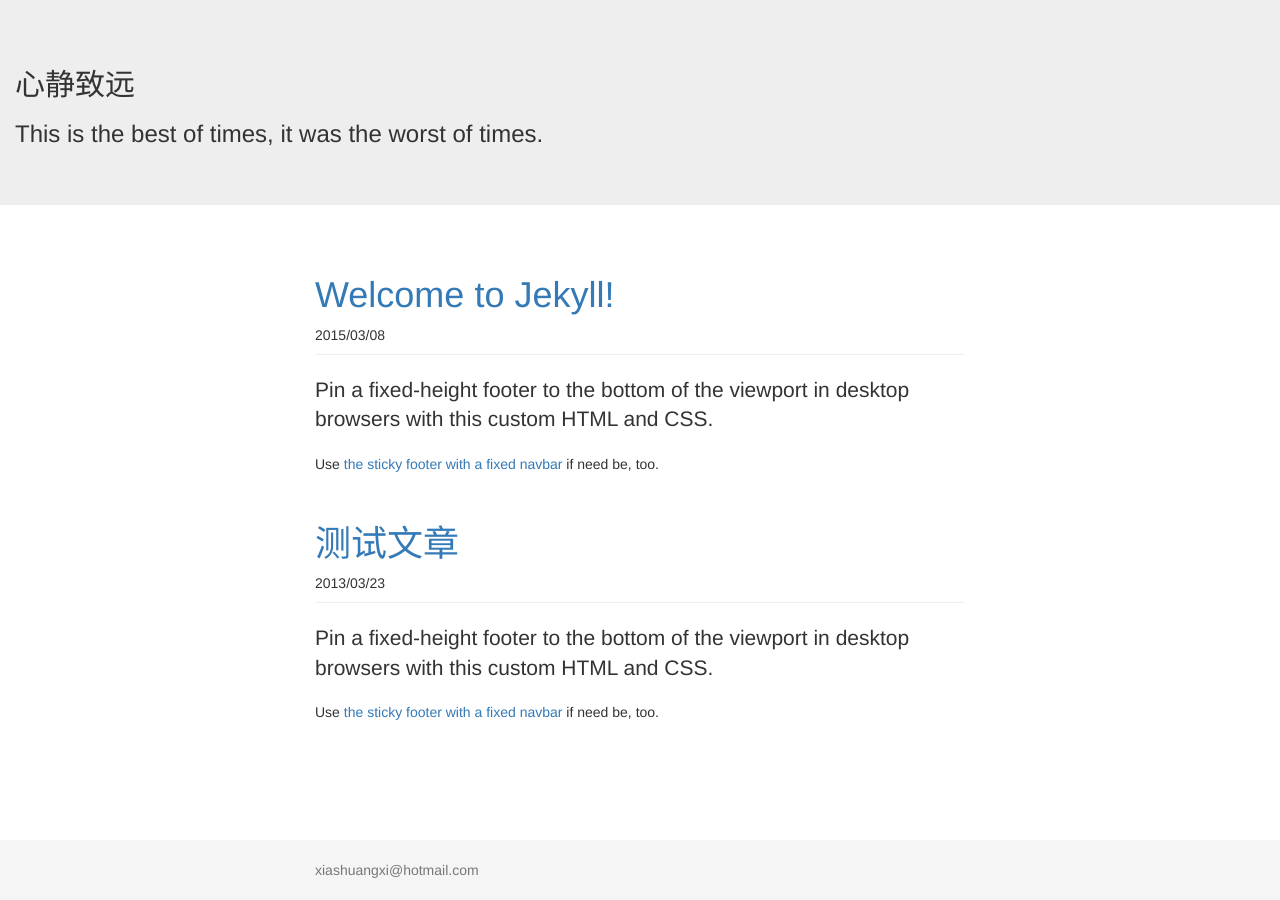
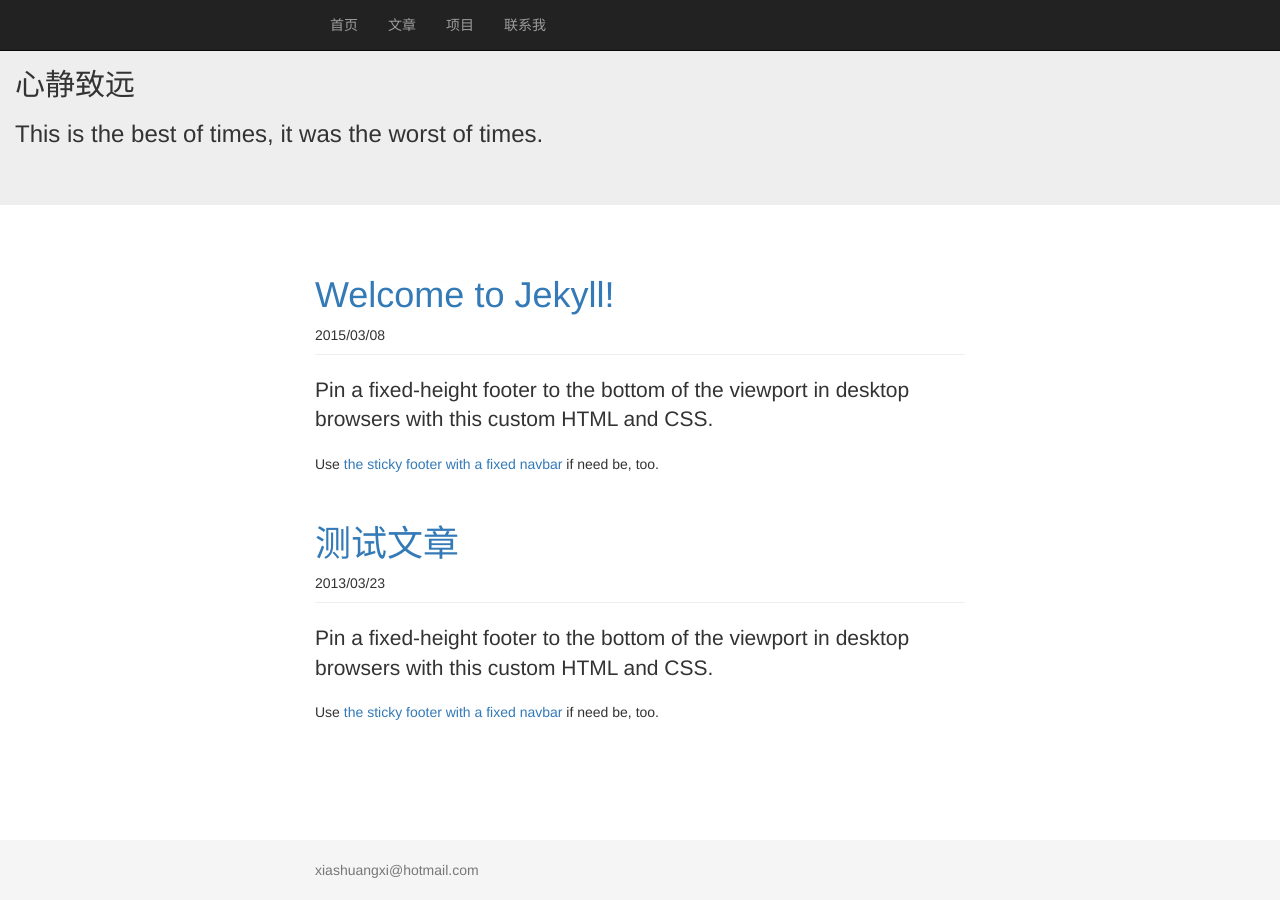
Before and after one commit to jinchangle/xiashuangxi.github.io, a Jekyll site: the page built from index.html, in a window 1280 px wide. Built offline with Jekyll 4.4.1, drawn with Linux system fonts in a browser that asks for light colours.

Commit message:
Changes to be committed: 	modified:   _includes/banner.html

```diff
--- a/_includes/banner.html
+++ b/_includes/banner.html
@@ -1,3 +1,18 @@
+<div class="navbar navbar-inverse navbar-fixed-top">
+    <div class="container">
+
+        <div class="navbar-collapse collapse" role="navigation">
+            <ul class="nav navbar-nav">
+                <li><a>首页</a></li>
+                <li><a >文章</a></li>
+                <li><a>项目</a></li>
+                <li><a>联系我</a></li>
+
+            </ul>
+
+        </div>
+    </div>
+</div>
 <div class="jumbotron masthead">
     <div class="container">
         <h2>心静致远</h2>
```
